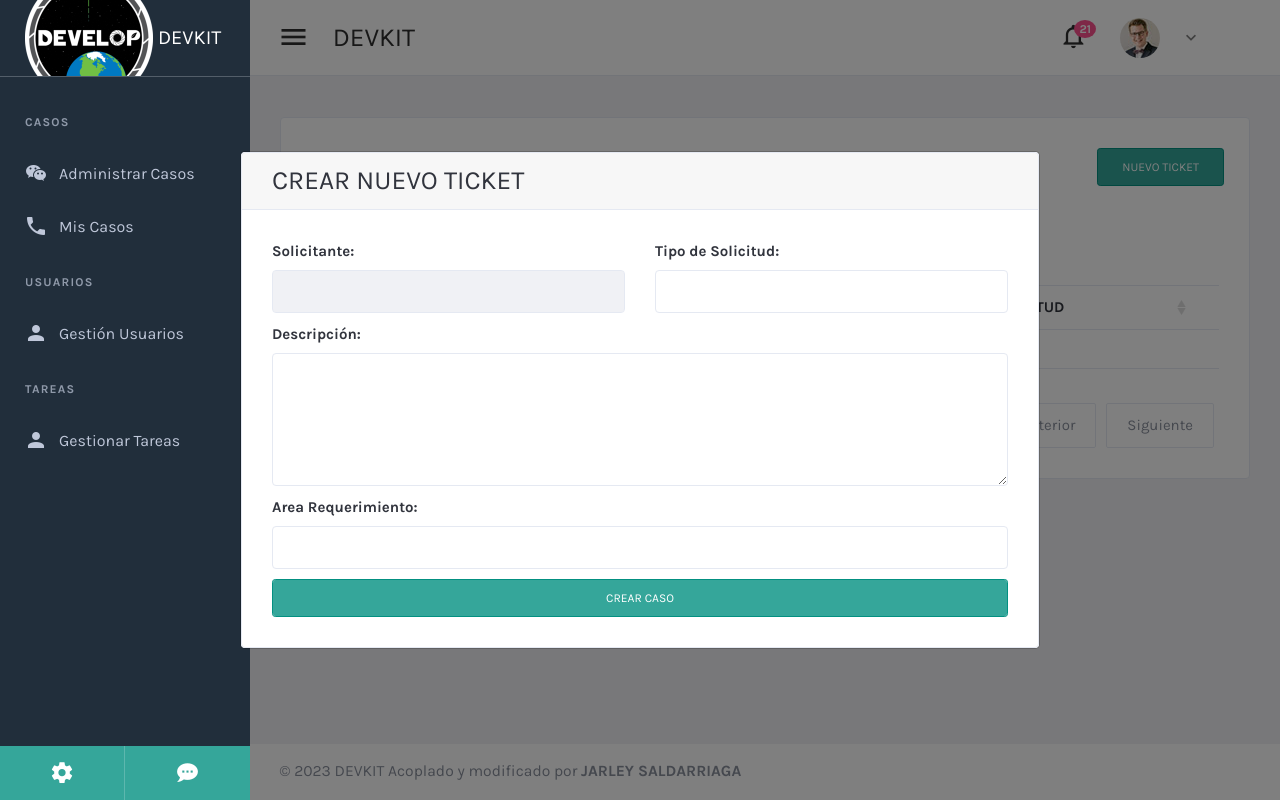
After one commit to jarleysaldarriaga/dashboardAdmin, a Flask app: page /home/cases in a window 1280 px wide, after a click on "NUEVO TICKET". The commit adds this page. Run offline with Flask 3, Linux system fonts and the light colour scheme; data that the repository does not hold is empty; some libraries are stand-ins or nearby versions.

Commit message:
vista de casos

```diff
--- a/app.py
+++ b/app.py
@@ -48,7 +48,7 @@ session = session
 redirect = redirect
 url_for = url_for
 
-from routes import login,signup as register,accounts as account, listAccounts, updateUser as userUpdate, createTask,userForArea,listTask
+from routes import login,signup as register,accounts as account, listAccounts, updateUser as userUpdate, createTask,userForArea,listTask,listCases
 
 
 #########################################################################################
@@ -119,6 +119,12 @@ def tasks():
         return redirect(url_for("tasks"))
     return render_template("task.html", usersArea=usersArea,taskList=taskList)
 
+#############################TODO CASOS #############################################
+@app.route('/home/cases')
+def manage_cases():
+    Casos = listCases.asignedCase(mysql)
+    return render_template("cases.html", Casos= Casos)
+
 ####################################################################################
 @app.route('/logout')
 def logout():
--- /dev/null
+++ b/routes/listCases.py
@@ -0,0 +1,8 @@
+def asignedCase(mysql):
+    query = mysql.connection.cursor()
+    query.execute("SELECT * From cases where user_asignated = 'SIN ASIGNAR' ");
+
+    Casos = query.fetchall()
+    query.close()
+
+    return Casos
--- /dev/null
+++ b/templates/cases.html
@@ -0,0 +1,82 @@
+{%extends "layoutAdmin.html" %}
+{%block content%}
+<div class="content users-table">
+    <div class="card card-default ">
+        <div class="card-header align-items-center px-3 px-md-5">
+            <h2>Administrar Casos</h2>
+
+            <button type="button" class="btn btn-sm btn-primary" data-toggle="modal" data-target="#modal-create-ticket">Nuevo Ticket
+            </button>
+        </div>
+        <div class="card-body ">
+            <div class="table-responsive">
+                <table id="table-cases" class="table">
+                    <thead>
+                        <tr>
+                            <th>ID</th>
+                            <th>SOLICITANTE</th>
+                            <th>AREA SOLICITUD</th>
+                            <th>FECHA SOLICITUD</th>
+                        </tr>
+                    </thead>
+                    <tbody>
+                        {%for caso in Casos%}
+                            <tr class="text-dark">
+                                <td>{{caso[0]}}</td>
+                                <td>{{caso[1]}}</td>
+                                <td>{{caso[5]}}</td>
+                                <td>{{caso[7]}}</td>
+                            </tr>
+                        {%endfor%}
+                    </tbody>
+                </table>
+            </div>
+        </div>
+    </div>
+</div>
+
+
+
+<div class="modal " id="modal-create-ticket" tabindex="-1" role="dialog" aria-labelledby="exampleModalCenterTitle"
+  aria-hidden="true">
+    <div class="modal-dialog modal-dialog-centered modal-lg" role="document">
+        <div class="modal-content">
+            <div class="card">
+                <div class="card-header">
+                    <h3>CREAR NUEVO TICKET</h3>
+                </div>
+                <div class="card-body">
+                    <div class="row mb-2">
+                        <div class="col-md-6">
+                            <label for="">Solicitante:</label>
+                            <input type="text" id="newCaseUser" class="form-control" value="{{session["name"]}}" readonly>
+                        </div>
+                        <div class="col-md-6">
+                            <label for="">Tipo de Solicitud:</label>
+                            <input type="text" id="newCaseType" class="form-control">
+                        </div>
+                    </div>
+                    <div class="row mb-2">
+                        <div class="col-md-12">
+                            <label for="">Descripción:</label>
+                            <textarea name="" id="newCaseDescription" cols="30" rows="5" class="form-control"></textarea>
+                        </div>
+                    </div>
+                    <div class="row mb-2">
+                        <div class="col-md-12">
+                            <label for="">Area Requerimiento:</label>
+                            <input type="text" id="newCaseArea" class="form-control">
+                        </div>
+
+                    </div>
+                    <div class="row">
+                        <div class="col-md-12">
+                            <button type="button" id="create-new-case" class="btn btn-primary form-control btn-sm">CREAR CASO</button>
+                        </div>
+                    </div>
+                </div>
+            </div>
+        </div>
+    </div>
+</div>
+{%endblock%}
--- a/templates/layoutAdmin.html
+++ b/templates/layoutAdmin.html
@@ -115,9 +115,9 @@
 
                   <li
                    >
-                    <a class="sidenav-item-link" href="chat.html">
+                    <a class="sidenav-item-link" href="{{ url_for("manage_cases" ) }}">
                       <i class="mdi mdi-wechat"></i>
-                      <span class="nav-text">Chat</span>
+                      <span class="nav-text">Administrar Casos</span>
                     </a>
                   </li>
 
@@ -128,7 +128,7 @@
                   <li>
                     <a class="sidenav-item-link" href="contacts.html">
                       <i class="mdi mdi-phone"></i>
-                      <span class="nav-text">Contacts</span>
+                      <span class="nav-text">Mis Casos</span>
                     </a>
                   </li>
 
@@ -588,6 +588,7 @@
         $(document).ready( function () {
             $('#usersTable').DataTable();
             $('#taskTable').DataTable();
+            $('#table-cases').DataTable();
         } );
     </script>
   </body>
```
Also changed, not shown: api/users.py (added, +33 -0 lines), routes/createCase.py (added, +19 -0 lines), routes/deleteUser.py (added, +17 -0 lines).
